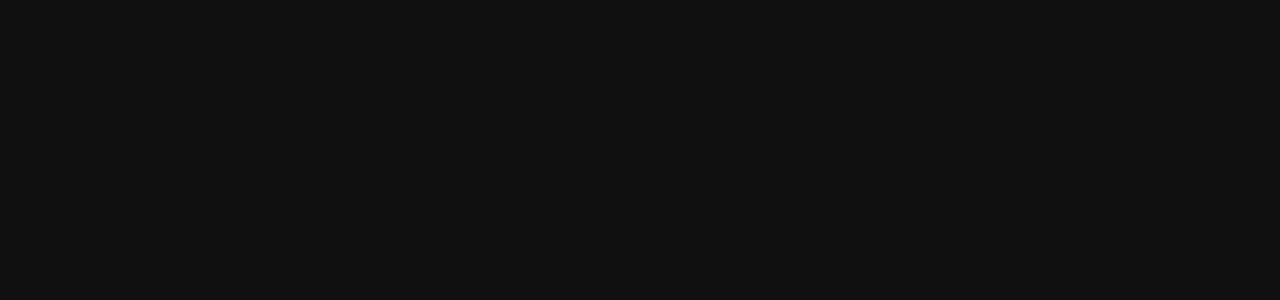
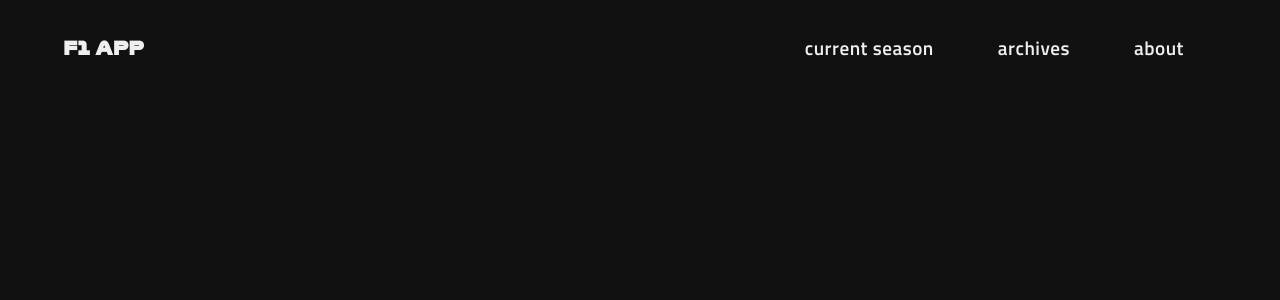
Before and after one commit to vaibhavcrane/formula-one-app, a React (Vite) app: page / in a window 1280 px wide. Before the commit this address had no page. Shown: the top 300 px of the page. Built offline with nearby package versions, Linux system fonts and the light colour scheme.

Commit message:
added navbar

```diff
--- a/src/App.tsx
+++ b/src/App.tsx
@@ -1,11 +1,13 @@
 import "./styles/main.scss";
 
 import AppProvider from "./providers/providers";
+import { Navbar } from "./components";
 
 function App() {
 	//TODO: Add theme toggle
 	return (
 		<div className='App dark'>
+			<Navbar />
 			<AppProvider />
 		</div>
 	);
--- /dev/null
+++ b/src/components/Navbar/Navbar.tsx
@@ -0,0 +1,26 @@
+import "../../styles/main.scss";
+
+export const Navbar = () => {
+	return (
+		<nav className='navbar'>
+			<div className='navbar__inner'>
+				<div className='navbar__logo'>
+					<a href='/'>f1 app</a>
+				</div>
+				<div className='navbar__menu'>
+					<ul className='navbar__menu-list'>
+						<li className='navbar__menu-list-item'>
+							<a href='/'>Current Season</a>
+						</li>
+						<li className='navbar__menu-list-item'>
+							<a href='/archives'>Archives</a>
+						</li>
+						<li className='navbar__menu-list-item'>
+							<a href='/about'>About</a>
+						</li>
+					</ul>
+				</div>
+			</div>
+		</nav>
+	);
+};
--- /dev/null
+++ b/src/components/index.tsx
@@ -0,0 +1 @@
+export * from "./Navbar/Navbar";
--- /dev/null
+++ b/src/styles/components/_index.scss
@@ -0,0 +1 @@
+@forward "navbar";
--- /dev/null
+++ b/src/styles/components/_navbar.scss
@@ -0,0 +1,68 @@
+@use "../base" as *;
+
+$light-icon: url("../../assets/svg/theme/light.svg");
+
+.navbar {
+	background-color: $bg-color;
+	color: $text-primary;
+	// position: fixed;
+	top: 0;
+	width: 100%;
+	z-index: 1;
+	max-height: 5rem;
+	overflow: hidden;
+
+	&__inner {
+		width: 90%;
+		margin: 0 auto;
+		max-width: 1200px;
+		overflow: hidden;
+	}
+
+	&__logo {
+		margin: 2rem auto;
+		display: block;
+		padding: 0;
+		float: left;
+		align-items: center;
+
+		font-size: 1.2rem;
+		font-weight: 600;
+		text-transform: uppercase;
+		font-family: $F1-Black;
+
+		a {
+			color: $text-secondary;
+			text-decoration: none;
+		}
+	}
+
+	&__menu {
+		float: right;
+		margin: 2rem 0;
+		overflow: hidden;
+		display: flex;
+
+		&-list {
+			list-style: none;
+			margin: 0;
+			display: flex;
+			flex-direction: row;
+			justify-content: space-between;
+			align-items: center;
+			width: 100%;
+
+			&-item {
+				font-size: 1.2rem;
+				font-weight: 600;
+				text-transform: lowercase;
+				padding: 0 2rem;
+
+				a {
+					color: $text-secondary;
+					text-decoration: none;
+				}
+			}
+		}
+	}
+}
--- a/src/styles/main.scss
+++ b/src/styles/main.scss
@@ -1,2 +1,3 @@
 @use "./abstracts" as *;
 @use "./base" as *;
+@use "./components" as *;
```
